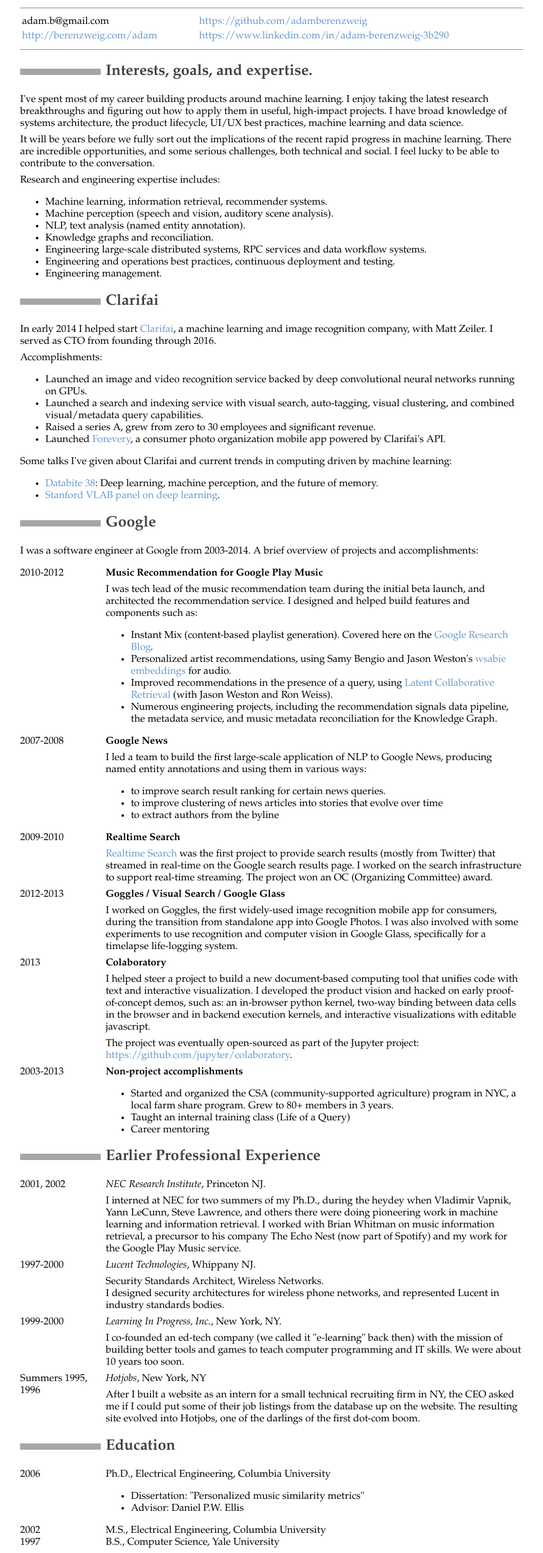
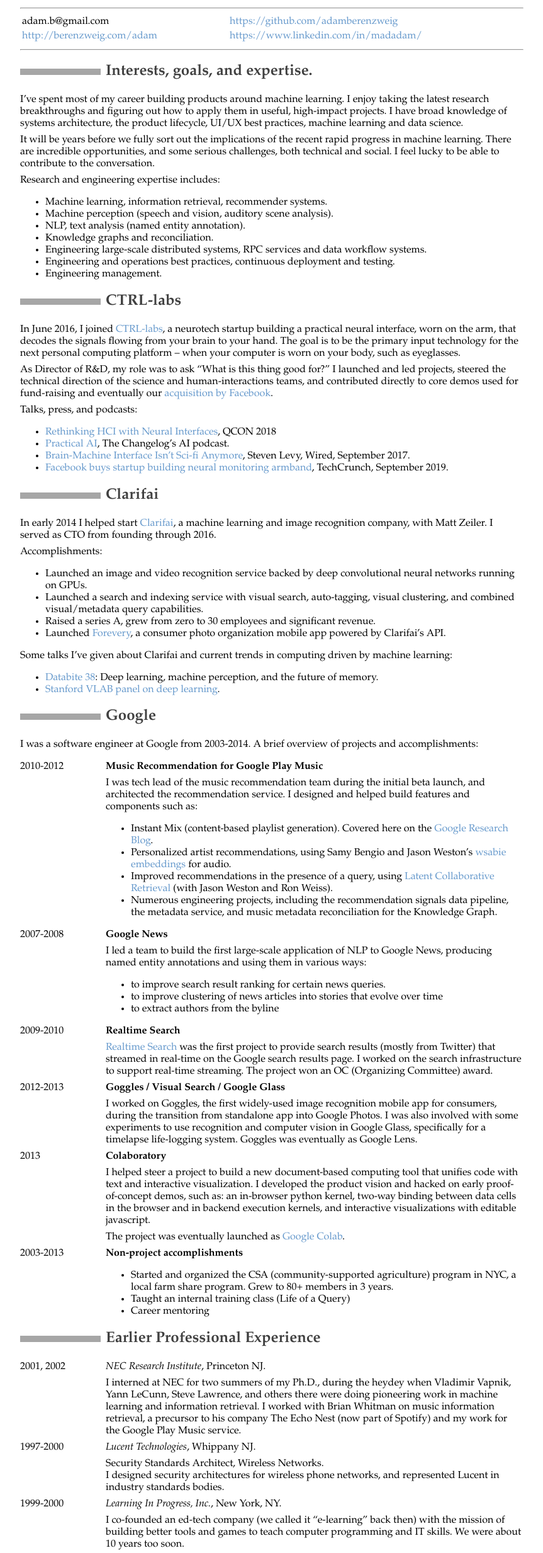
Before and after one commit to adamberenzweig/cv, a plain HTML site: page index.html in a window 1280 px wide. Shown: the part 80-2546 px from the top of the page at 63% size, without its empty margins (208-1071 px from the left). Drawn offline with Linux system fonts and the light colour scheme.

Commit message:
Add CTRL-labs; better docs

```diff
--- a/index.html
+++ b/index.html
@@ -1,12 +1,20 @@
-<!DOCTYPE html PUBLIC "-//W3C//DTD XHTML 1.0 Transitional//EN" "http://www.w3.org/TR/xhtml1/DTD/xhtml1-transitional.dtd">
-<html xmlns="http://www.w3.org/1999/xhtml">
+<!DOCTYPE html>
+<html xmlns="http://www.w3.org/1999/xhtml" lang="" xml:lang="">
 <head>
-  <meta http-equiv="Content-Type" content="text/html; charset=utf-8" />
-  <meta http-equiv="Content-Style-Type" content="text/css" />
+  <meta charset="utf-8" />
   <meta name="generator" content="pandoc" />
-  <title></title>
-  <style type="text/css">code{white-space: pre;}</style>
-  <link rel="stylesheet" href="style.css" type="text/css" />
+  <meta name="viewport" content="width=device-width, initial-scale=1.0, user-scalable=yes" />
+  <title>cv</title>
+  <style>
+      code{white-space: pre-wrap;}
+      span.smallcaps{font-variant: small-caps;}
+      span.underline{text-decoration: underline;}
+      div.column{display: inline-block; vertical-align: top; width: 50%;}
+  </style>
+  <link rel="stylesheet" href="style.css" />
+  <!--[if lt IE 9]>
+    <script src="//cdnjs.cloudflare.com/ajax/libs/html5shiv/3.7.3/html5shiv-printshiv.min.js"></script>
+  <![endif]-->
 </head>
 <body>
 <!--
@@ -25,21 +33,21 @@
 adam.b@gmail.com
 </td>
 <td>
-<a href="https://github.com/adamberenzweig" class="uri">https://github.com/adamberenzweig</a>
+<a href="https://github.com/adamberenzweig">https://github.com/adamberenzweig</a>
 </td>
 </tr>
 <tr>
 <td>
-<a href="http://berenzweig.com/adam" class="uri">http://berenzweig.com/adam</a>
+<a href="http://berenzweig.com/adam">http://berenzweig.com/adam</a>
 </td>
 <td>
-<a href="https://www.linkedin.com/in/adam-berenzweig-3b290" class="uri">https://www.linkedin.com/in/adam-berenzweig-3b290</a>
+<a href="https://www.linkedin.com/in/madadam/">https://www.linkedin.com/in/madadam/</a>
 </td>
 </tr>
 </table>
 <hr />
 <h2 id="interests-goals-and-expertise.">Interests, goals, and expertise.</h2>
-<p>I've spent most of my career building products around machine learning. I enjoy taking the latest research breakthroughs and figuring out how to apply them in useful, high-impact projects. I have broad knowledge of systems architecture, the product lifecycle, UI/UX best practices, machine learning and data science.</p>
+<p>I’ve spent most of my career building products around machine learning. I enjoy taking the latest research breakthroughs and figuring out how to apply them in useful, high-impact projects. I have broad knowledge of systems architecture, the product lifecycle, UI/UX best practices, machine learning and data science.</p>
 <p>It will be years before we fully sort out the implications of the recent rapid progress in machine learning. There are incredible opportunities, and some serious challenges, both technical and social. I feel lucky to be able to contribute to the conversation.</p>
 <p>Research and engineering expertise includes:</p>
 <ul>
@@ -51,6 +59,16 @@
 <li>Engineering and operations best practices, continuous deployment and testing.</li>
 <li>Engineering management.</li>
 </ul>
+<h2 id="ctrl-labs">CTRL-labs</h2>
+<p>In June 2016, I joined <a href="http://ctrl-labs.com">CTRL-labs</a>, a neurotech startup building a practical neural interface, worn on the arm, that decodes the signals flowing from your brain to your hand. The goal is to be the primary input technology for the next personal computing platform – when your computer is worn on your body, such as eyeglasses.</p>
+<p>As Director of R&amp;D, my role was to ask “What is this thing good for?” I launched and led projects, steered the technical direction of the science and human-interactions teams, and contributed directly to core demos used for fund-raising and eventually our <a href="https://www.cnbc.com/2019/09/23/facebook-announces-acquisition-of-brain-computing-start-up-ctrl-labs.html">acquisition by Facebook</a>.</p>
+<p>Talks, press, and podcasts:</p>
+<ul>
+<li><a href="https://www.infoq.com/presentations/hci-ctrllabsco/">Rethinking HCI with Neural Interfaces</a>, QCON 2018</li>
+<li><a href="https://changelog.com/practicalai/41">Practical AI</a>, The Changelog’s AI podcast.</li>
+<li><a href="https://www.wired.com/story/brain-machine-interface-isnt-sci-fi-anymore/">Brain-Machine Interface Isn’t Sci-fi Anymore</a>, Steven Levy, Wired, September 2017.</li>
+<li><a href="https://techcrunch.com/2019/09/23/facebook-buys-startup-building-neural-monitoring-armband/">Facebook buys startup building neural monitoring armband</a>, TechCrunch, September 2019.</li>
+</ul>
 <h2 id="clarifai">Clarifai</h2>
 <p>In early 2014 I helped start <a href="http://www.clarifai.com">Clarifai</a>, a machine learning and image recognition company, with Matt Zeiler. I served as CTO from founding through 2016.</p>
 <p>Accomplishments:</p>
@@ -58,9 +76,9 @@
 <li>Launched an image and video recognition service backed by deep convolutional neural networks running on GPUs.</li>
 <li>Launched a search and indexing service with visual search, auto-tagging, visual clustering, and combined visual/metadata query capabilities.</li>
 <li>Raised a series A, grew from zero to 30 employees and significant revenue.</li>
-<li>Launched <a href="https://itunes.apple.com/app/apple-store/id1005812175?mt=8">Forevery</a>, a consumer photo organization mobile app powered by Clarifai's API.</li>
+<li>Launched <a href="https://itunes.apple.com/app/apple-store/id1005812175?mt=8">Forevery</a>, a consumer photo organization mobile app powered by Clarifai’s API.</li>
 </ul>
-<p>Some talks I've given about Clarifai and current trends in computing driven by machine learning:</p>
+<p>Some talks I’ve given about Clarifai and current trends in computing driven by machine learning:</p>
 <ul>
 <li><a href="http://www.datasociety.net/events/databite-no-38-adam-berenzweig/">Databite 38</a>: Deep learning, machine perception, and the future of memory.</li>
 <li><a href="https://youtu.be/czLI3oLDe8M?t=1349">Stanford VLAB panel on deep learning</a>.</li>
@@ -73,7 +91,7 @@
 <p>I was tech lead of the music recommendation team during the initial beta launch, and architected the recommendation service. I designed and helped build features and components such as:</p>
 <ul>
 <li>Instant Mix (content-based playlist generation). Covered here on the <a href="http://googleresearch.blogspot.com/2011/06/instant-mix-for-music-beta-by-google.html">Google Research Blog</a>.</li>
-<li>Personalized artist recommendations, using Samy Bengio and Jason Weston's <a href="http://www.thespermwhale.com/jaseweston/papers/wsabie-ijcai.pdf">wsabie embeddings</a> for audio.</li>
+<li>Personalized artist recommendations, using Samy Bengio and Jason Weston’s <a href="http://www.thespermwhale.com/jaseweston/papers/wsabie-ijcai.pdf">wsabie embeddings</a> for audio.</li>
 <li>Improved recommendations in the presence of a query, using <a href="http://research.google.com/pubs/pub40569.html">Latent Collaborative Retrieval</a> (with Jason Weston and Ron Weiss).</li>
 <li>Numerous engineering projects, including the recommendation signals data pipeline, the metadata service, and music metadata reconciliation for the Knowledge Graph.</li>
 </ul>
@@ -93,12 +111,12 @@
 </dd>
 <dt>2012-2013</dt>
 <dd><p><strong>Goggles / Visual Search / Google Glass</strong></p>
-<p>I worked on Goggles, the first widely-used image recognition mobile app for consumers, during the transition from standalone app into Google Photos. I was also involved with some experiments to use recognition and computer vision in Google Glass, specifically for a timelapse life-logging system.</p>
+<p>I worked on Goggles, the first widely-used image recognition mobile app for consumers, during the transition from standalone app into Google Photos. I was also involved with some experiments to use recognition and computer vision in Google Glass, specifically for a timelapse life-logging system. Goggles was eventually as Google Lens.</p>
 </dd>
 <dt>2013</dt>
 <dd><p><strong>Colaboratory</strong></p>
 <p>I helped steer a project to build a new document-based computing tool that unifies code with text and interactive visualization. I developed the product vision and hacked on early proof-of-concept demos, such as: an in-browser python kernel, two-way binding between data cells in the browser and in backend execution kernels, and interactive visualizations with editable javascript.</p>
-<p>The project was eventually open-sourced as part of the Jupyter project: <a href="https://github.com/jupyter/colaboratory" class="uri">https://github.com/jupyter/colaboratory</a>.</p>
+<p>The project was eventually launched as <a href="https://colab.research.google.com/">Google Colab</a>.</p>
 </dd>
 <dt>2003-2013</dt>
 <dd><p><strong>Non-project accomplishments</strong></p>
@@ -122,7 +140,7 @@
 </dd>
 <dt>1999-2000</dt>
 <dd><p><em>Learning In Progress, Inc.</em>, New York, NY.</p>
-<p>I co-founded an ed-tech company (we called it &quot;e-learning&quot; back then) with the mission of building better tools and games to teach computer programming and IT skills. We were about 10 years too soon.</p>
+<p>I co-founded an ed-tech company (we called it “e-learning” back then) with the mission of building better tools and games to teach computer programming and IT skills. We were about 10 years too soon.</p>
 </dd>
 <dt>Summers 1995, 1996</dt>
 <dd><p><em>Hotjobs</em>, New York, NY</p>
@@ -134,7 +152,7 @@
 <dt>2006</dt>
 <dd><p>Ph.D., Electrical Engineering, Columbia University</p>
 <ul>
-<li>Dissertation: &quot;Personalized music similarity metrics&quot;</li>
+<li>Dissertation: “Personalized music similarity metrics”</li>
 <li>Advisor: Daniel P.W. Ellis</li>
 </ul>
 </dd>
```
Also changed, not shown: 2 other files.
